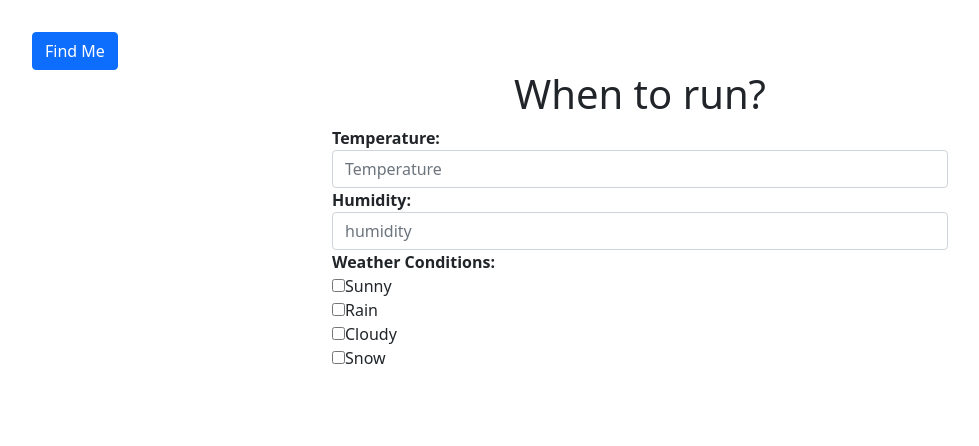
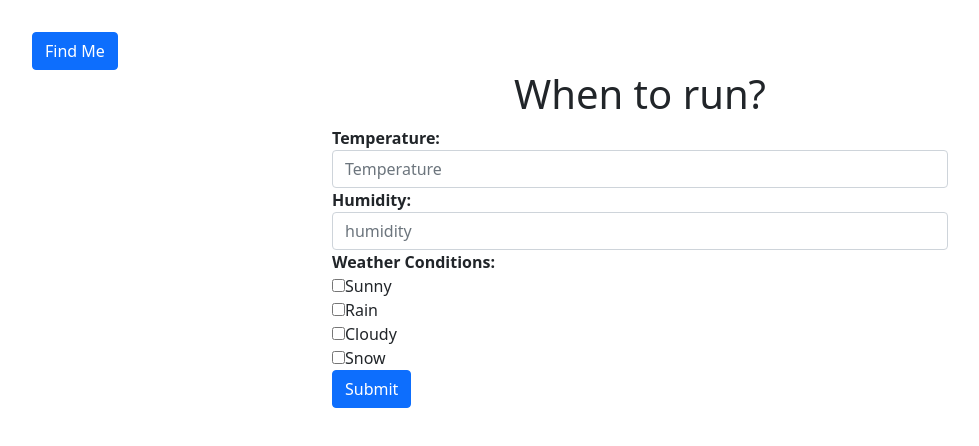
Before and after one commit to lmnicholls/hackathon, a React (Create React App) app: page / in a window 1280 px wide. Shown: the top 446 px of the page, without its empty margins (0-979 px from the left). Built offline with nearby package versions, Linux system fonts and the light colour scheme.

Commit message:
submit button

```diff
--- a/src/components/Form.js
+++ b/src/components/Form.js
@@ -85,6 +85,8 @@ const Form = () => {
                 </label>
               </div>
             </div>
+
+            <button className="btn btn-primary col-auto">Submit</button>
           </form>
         </div>
       </div>
```
